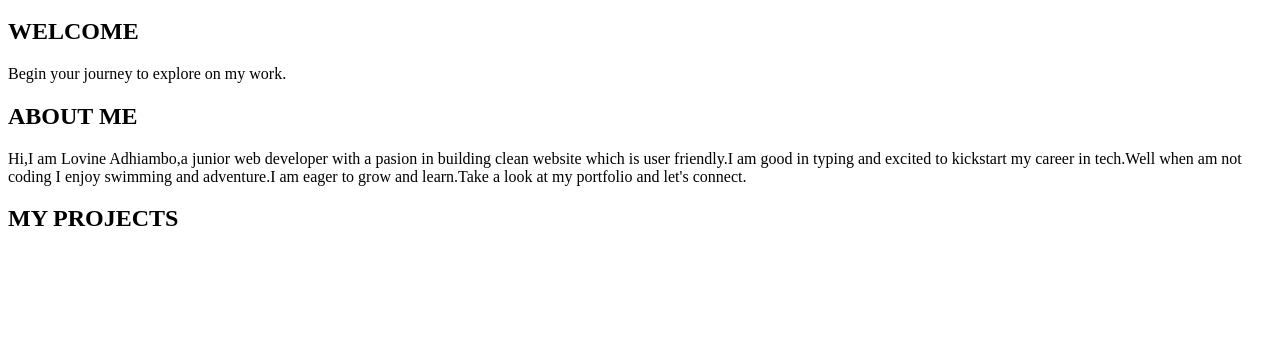
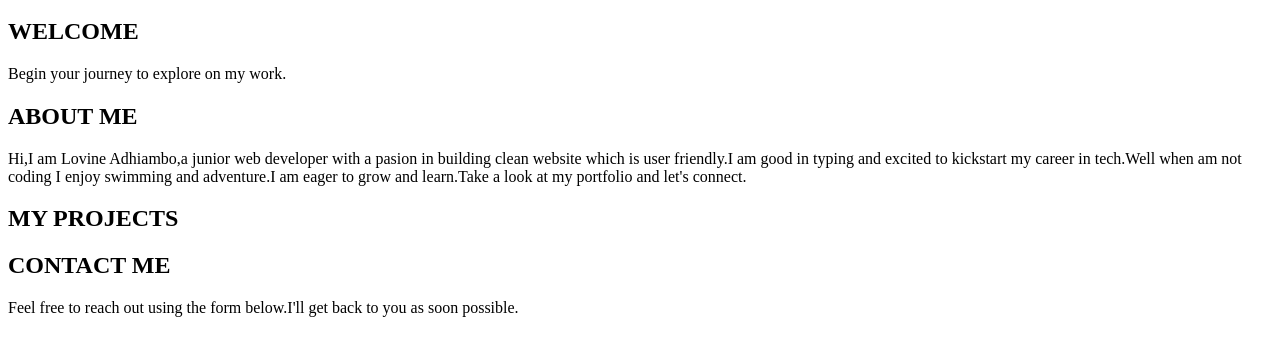
Before and after one commit to Lovecleiv23/portfolio, a plain HTML site: page index.html in a window 1280 px wide. Shown: the part 154-510 px from the top of the page. Drawn offline with Linux system fonts and the light colour scheme.

Commit message:
added a contact page

```diff
--- a/index.html
+++ b/index.html
@@ -38,5 +38,13 @@
 
     </div>
    </section>
+    <section id="contact">
+        <div class="container4">
+            <h2>CONTACT ME</h2>
+            <p>Feel free to reach out using the form below.I'll get back to you  as soon possible.</p>
+            <form action="submit-form"></form>
+        </div>
+
+    </section>
 </body>
 </html>
```
